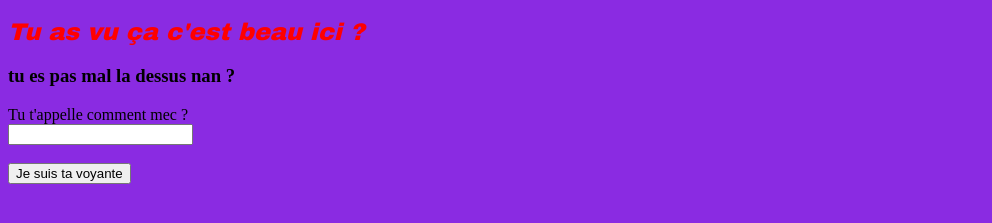
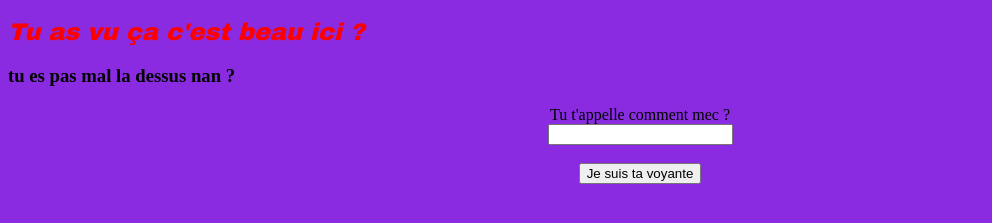
Before and after one commit to TheDarkIndustries/TheDarkIndustries.fr, a plain HTML site: page index.html in a window 1280 px wide. Shown: the part 61-284 px from the top of the page, without its empty margins (0-992 px from the left). Drawn offline with Linux system fonts and the light colour scheme.

Commit message:
Update TheDarkStyle.css

```diff
--- a/Waiting/Style/TheDarkStyle.css
+++ b/Waiting/Style/TheDarkStyle.css
@@ -31,3 +31,6 @@ img{
 	float : left;
 	padding-right : 25px;
 }
+
+form{
+	text-align : center;
```
